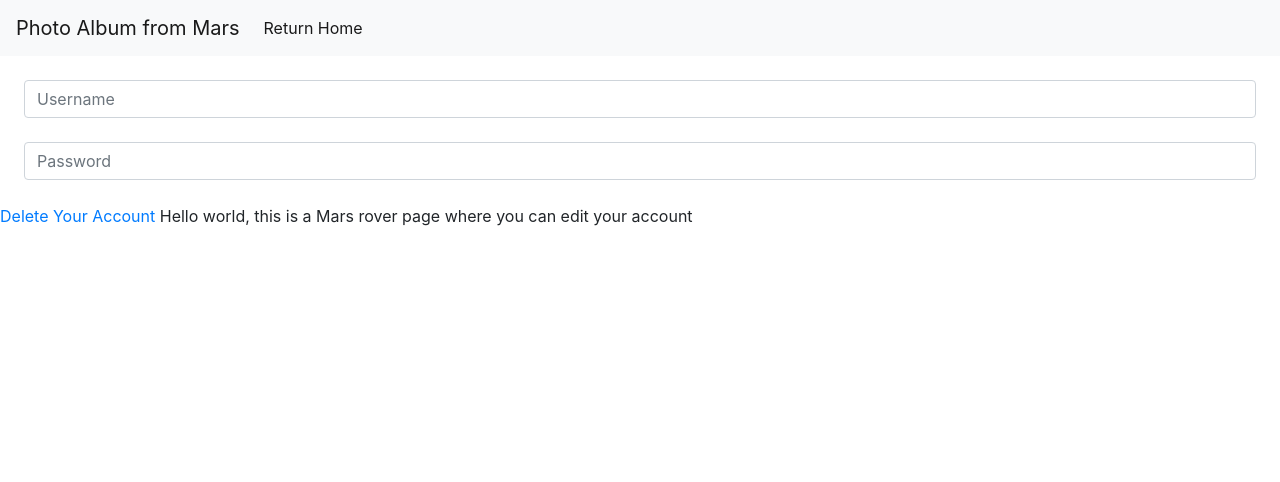
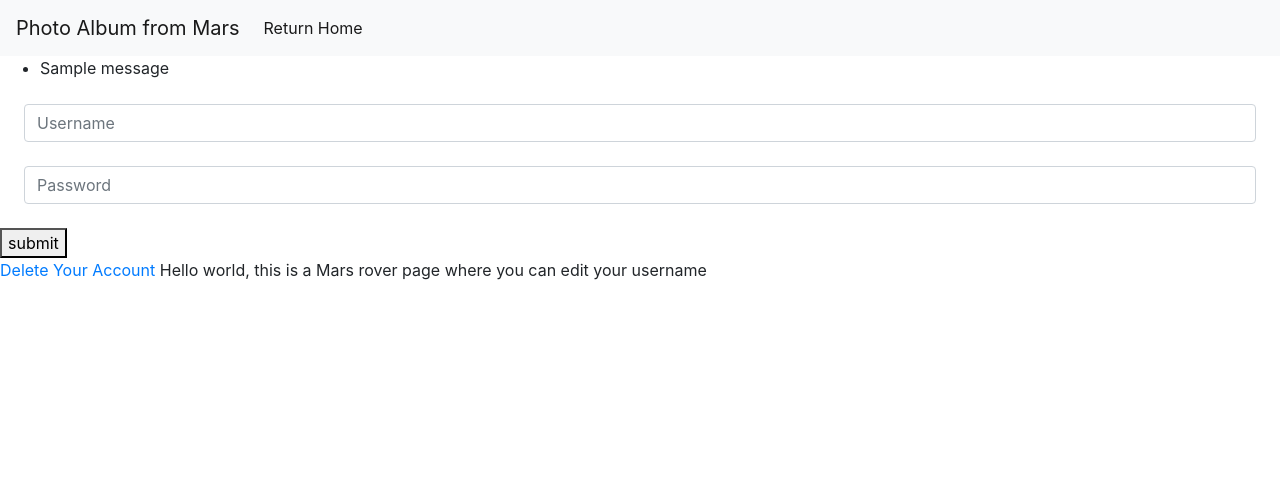
Before and after one commit to Cerchie/mars_photo_album, a Flask app: template templates/edit.html in a window 1280 px wide. Shown: the top 482 px of the page. Run offline with Flask 2, Linux system fonts and the light colour scheme; the template is opened without the code that fills it: values that come from a table or form of the project are taken from there, others are empty; tables that the repository leaves empty hold one stand-in row (values such as "Sample post"); one stand-in notice (Sample message) is shown; some libraries are stand-ins or nearby versions.

Commit message:
ironed out edit page and logic for homepages bugs

```diff
--- a/app.py
+++ b/app.py
@@ -135,8 +135,9 @@ def create_new_user():
                 username=form.username.data,
                 password=form.password.data,
             )
+            db.session.add(user)
             db.session.commit()
-            db.session.add(user)
+
         except IntegrityError:
             flash("Please pick a unique username", "error")
             return render_template('signup.html', form=form)
@@ -165,14 +166,33 @@ def show_editpage(user_id):
 @app.route("/users/<int:user_id>/edit", methods=["POST"])
 def edit_user(user_id):
     """handle form submission for updating user"""
-    user = User.query.get_or_404(user_id)
-    form = UserEditForm()
-
     if not g.user:
         flash("Please login.", "error")
         return redirect("/")
 
-    return render_template(f'/{user.id}/edit', form=form, user=user)
+    form = UserEditForm()
+
+    username = form.username.data
+
+    db.session.commit()
+
+    user = g.user
+
+    if form.validate_on_submit():
+
+        if User.authenticate(user.username, form.password.data):
+
+            user.username = form.username.data
+
+            db.session.commit()
+
+            return redirect(f"/users/{user.id}")
+
+        flash("Wrong password, please try again.", 'danger')
+
+    flash(f"Your new username is {user.username}.")
+
+    return redirect(f'/users/{user.id}/edit')
 
 @app.route("/users/<int:user_id>")
 def show_user_page(user_id):
--- a/templates/edit.html
+++ b/templates/edit.html
@@ -18,7 +18,17 @@
     </div>
 </nav>
 
-<form method="POST" id="user_form">
+{% with messages = get_flashed_messages() %}
+{% if messages %}
+<ul class=flashes>
+    {% for message in messages %}
+    <li>{{ message }}</li>
+    {% endfor %}
+</ul>
+{% endif %}
+{% endwith %}
+
+<form method="POST" id="user_form" action="/users/{{user.id}}/edit">
 
     {{ form.hidden_tag() }}
 
@@ -28,10 +38,11 @@
 
     {% endfor %}
 
+    <button>submit</button>
 </form>
 
 <a href="users/{{user.id}}/delete">Delete Your Account</a>
 
-Hello world, this is a Mars rover page where you can edit your account
+Hello world, this is a Mars rover page where you can edit your username
 
 {% endblock %}
--- a/templates/homepage.html
+++ b/templates/homepage.html
@@ -11,7 +11,7 @@
     <div class="collapse navbar-collapse" id="navbarSupportedContent">
         <ul class="navbar-nav mr-auto">
             <li class="nav-item active">
-                <a class="nav-link" href="/user/signup">Sign Up <span class="sr-only">(current)</span></a>
+                <a class="nav-link" href="/users/signup">Sign Up <span class="sr-only">(current)</span></a>
             </li>
             <li class="nav-item">
                 <a class="nav-link" href="/login">Log In</a>
--- a/templates/user_info.html
+++ b/templates/user_info.html
@@ -8,7 +8,7 @@
 Hello world, this is a Mars rover page where you can view your account info
 Your username is <div>{{user.username}}</div>
 
-<a href="/users/{{user.id}}/edit">Edit your username and password here</a>
+<a href="/users/{{user.id}}/edit">Edit your username here</a>
 
 <a href="/{{user.id}}/homepage">Go back</a>
 
```
Also changed, not shown: templates/curiousity_photos.html (+9 -1 lines), templates/mission_info.html (+8 -0 lines).
